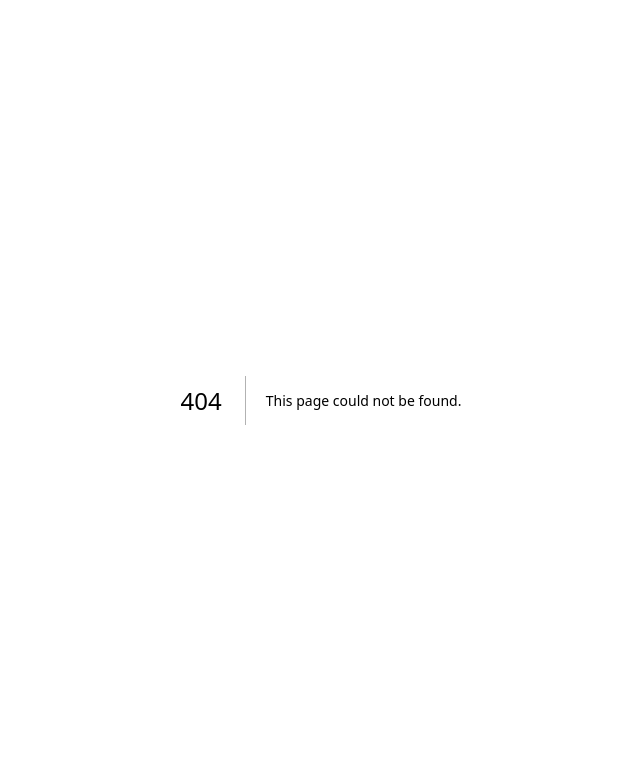
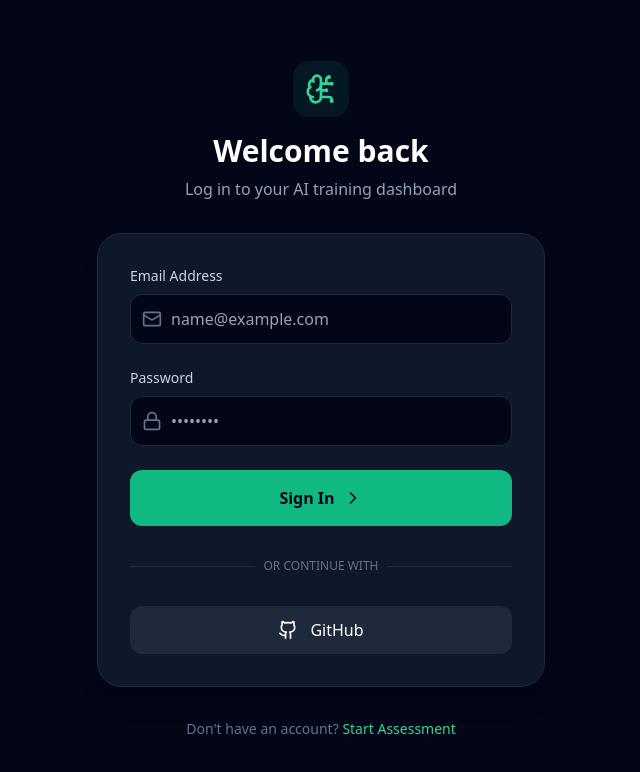
Before and after one commit to chandukafley2023-netizen/homeGYM, a Next.js app: page /login in a window 1280 px wide. Before the commit this address had no page. Shown: the top 772 px of the page, without its empty margins (319-959 px from the left). Built offline with nearby package versions, Linux system fonts and the light colour scheme.

Commit message:
Add login page component with email and password fields

```diff
--- /dev/null
+++ b/app/login/page.jsx
@@ -0,0 +1,71 @@
+"use client";
+
+import React, { useState } from 'react';
+import { BrainCircuit, Mail, Lock, ChevronRight, Github } from 'lucide-react';
+
+export default function LoginPage() {
+  const [email, setEmail] = useState('');
+
+  return (
+    <div className="min-h-screen bg-slate-950 flex items-center justify-center p-4">
+      <div className="w-full max-w-md space-y-8">
+
+        {/* Logo & Header */}
+        <div className="text-center">
+          <div className="inline-flex p-3 bg-emerald-500/10 rounded-2xl mb-4">
+            <BrainCircuit className="w-8 h-8 text-emerald-400" />
+          </div>
+          <h2 className="text-3xl font-extrabold text-white">Welcome back</h2>
+          <p className="text-slate-400 mt-2">Log in to your AI training dashboard</p>
+        </div>
+
+        {/* Login Card */}
+        <div className="bg-slate-900 border border-slate-800 p-8 rounded-3xl shadow-xl">
+          <form className="space-y-6" onSubmit={(e) => e.preventDefault()}>
+            <div>
+              <label className="block text-sm font-medium text-slate-300 mb-2">Email Address</label>
+              <div className="relative">
+                <Mail className="absolute left-3 top-1/2 -translate-y-1/2 w-5 h-5 text-slate-500" />
+                <input
+                  type="email"
+                  placeholder="name@example.com"
+                  className="w-full bg-slate-950 border border-slate-800 p-3 pl-10 rounded-xl focus:ring-2 focus:ring-emerald-400 outline-none text-white transition-all"
+                  onChange={(e) => setEmail(e.target.value)}
+                />
+              </div>
+            </div>
+
+            <div>
+              <label className="block text-sm font-medium text-slate-300 mb-2">Password</label>
+              <div className="relative">
+                <Lock className="absolute left-3 top-1/2 -translate-y-1/2 w-5 h-5 text-slate-500" />
+                <input
+                  type="password"
+                  placeholder="••••••••"
+                  className="w-full bg-slate-950 border border-slate-800 p-3 pl-10 rounded-xl focus:ring-2 focus:ring-emerald-400 outline-none text-white transition-all"
+                />
+              </div>
+            </div>
+
+            <button className="w-full py-4 bg-emerald-500 text-slate-950 font-bold rounded-xl hover:bg-emerald-400 transition-all flex items-center justify-center gap-2 group">
+              Sign In <ChevronRight className="w-5 h-5 group-hover:translate-x-1 transition-transform" />
+            </button>
+          </form>
+
+          <div className="relative my-8">
+            <div className="absolute inset-0 flex items-center"><div className="w-full border-t border-slate-800"></div></div>
+            <div className="relative flex justify-center text-xs uppercase"><span className="bg-slate-900 px-2 text-slate-500">Or continue with</span></div>
+          </div>
+
+          <button className="w-full py-3 bg-slate-800 text-white rounded-xl hover:bg-slate-700 transition-colors flex items-center justify-center gap-3 font-medium">
+            <Github className="w-5 h-5" /> GitHub
+          </button>
+        </div>
+
+        <p className="text-center text-slate-500 text-sm">
+          Don't have an account? <a href="/onboarding" className="text-emerald-400 hover:underline">Start Assessment</a>
+        </p>
+      </div>
+    </div>
+  );
+}
```
